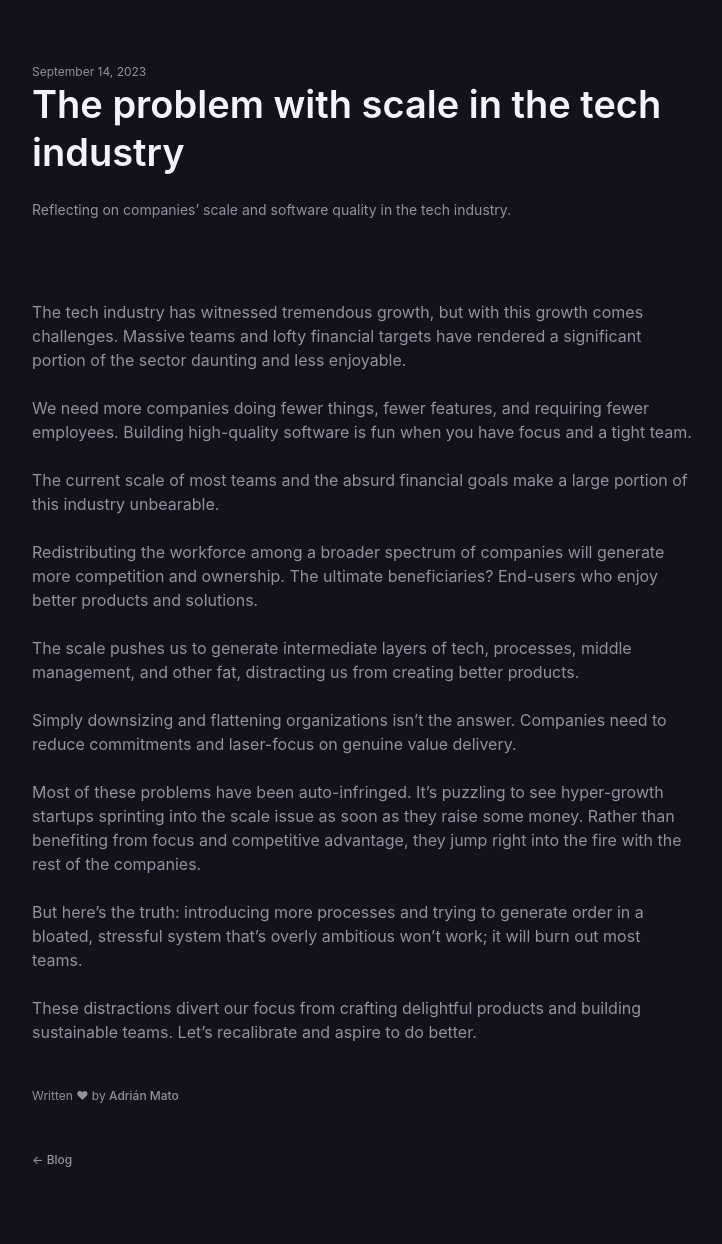
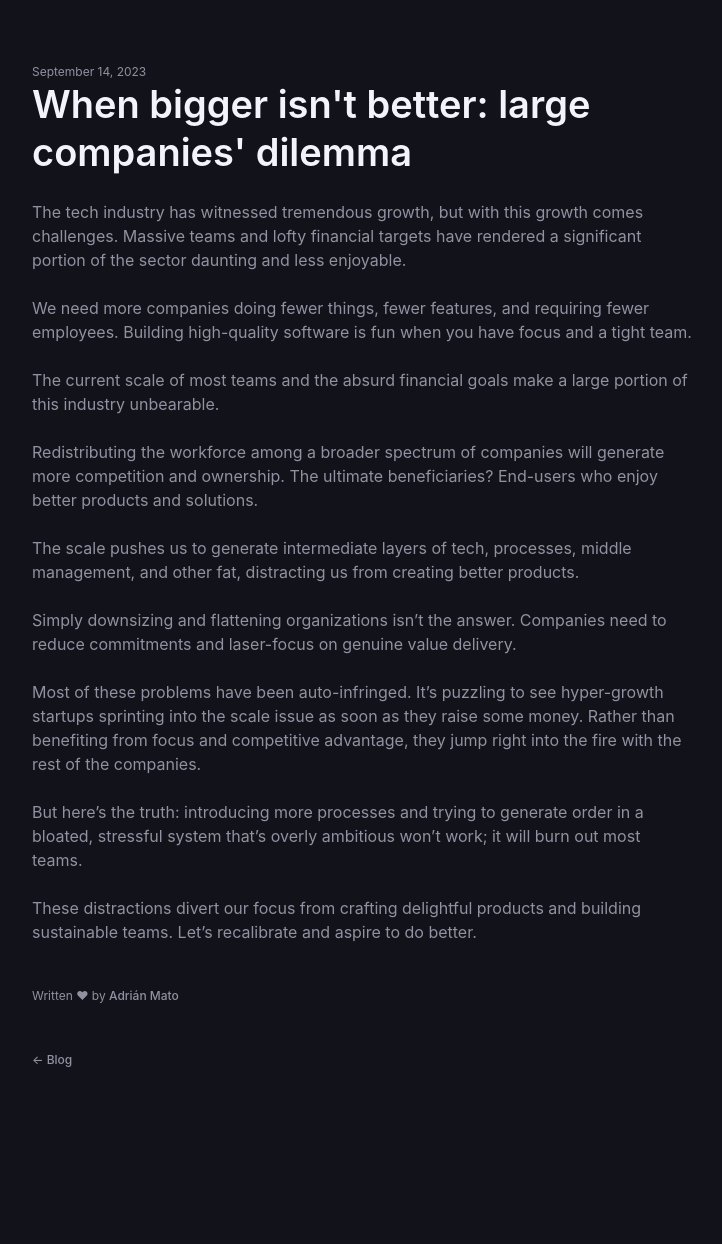
Before and after one commit to adrianmg/adrianmg.github.io, a Jekyll site: the page built from _posts/2023-09-14-when-bigger-isnt-better-large-companies-dilemma.md, in a window 1280 px wide. Shown: the whole page, without its empty margins (278-1000 px from the left). Built offline with Jekyll 4.4.1, drawn with Linux system fonts in a browser that asks for light colours; after the commit the page ends 1144 px from its top, so only the background shows below that.

Commit message:
New title

```diff
--- a/_posts/2023-09-14-the-scale-of-companies.md
+++ b/_posts/2023-09-14-when-bigger-isnt-better-large-companies-dilemma.md
@@ -1,9 +1,8 @@
 ---
 layout: post
-title: "The problem with scale in the tech industry"
+title: "When bigger isn't better: large companies' dilemma"
 date: 2023-09-14 17:34:00
 categories: [blog, industry, opinion]
-summary: "Reflecting on companies' scale and software quality in the tech industry."
 ---
 
 The tech industry has witnessed tremendous growth, but with this growth comes challenges. Massive teams and lofty financial targets have rendered a significant portion of the sector daunting and less enjoyable.
```
